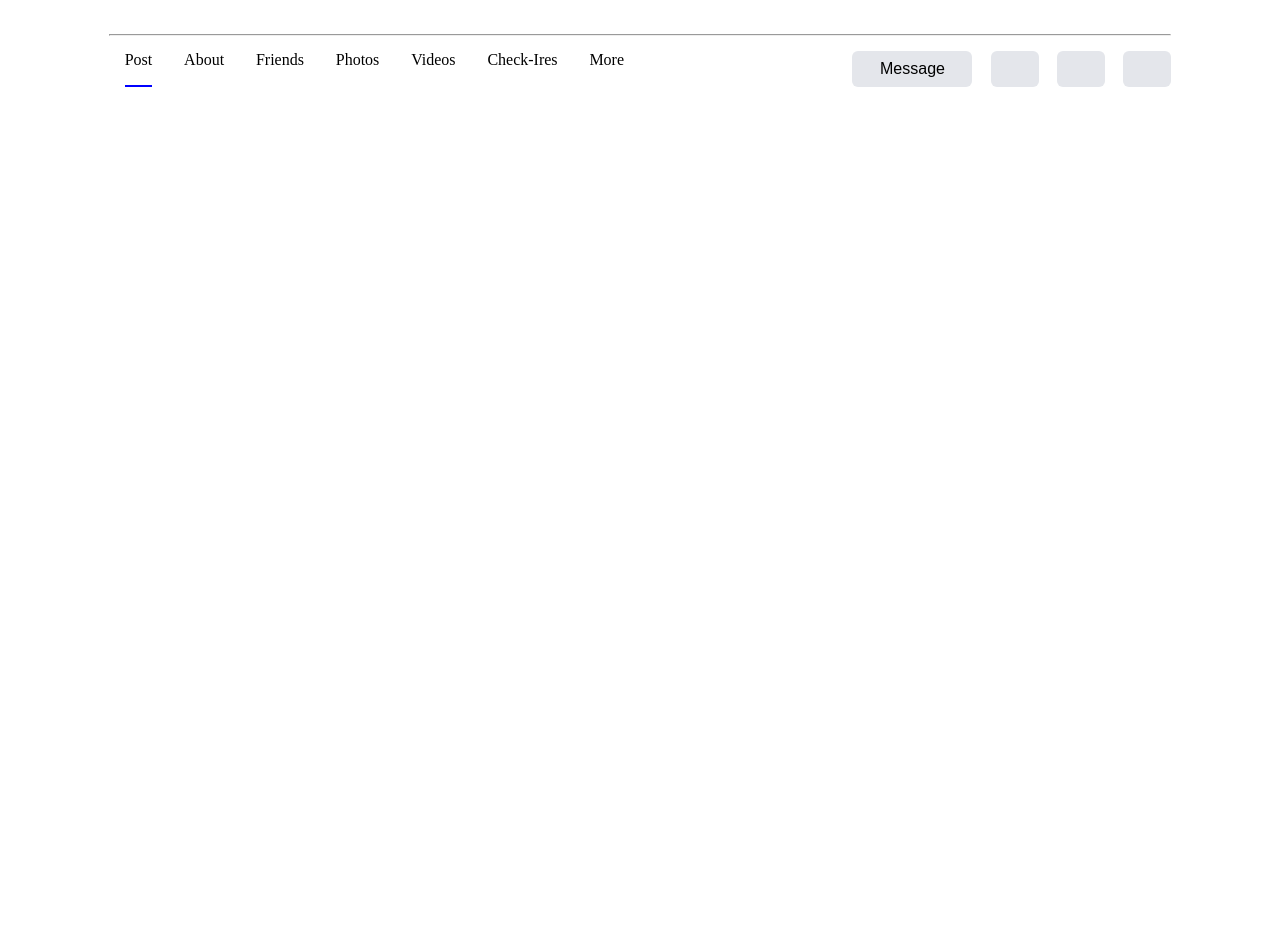
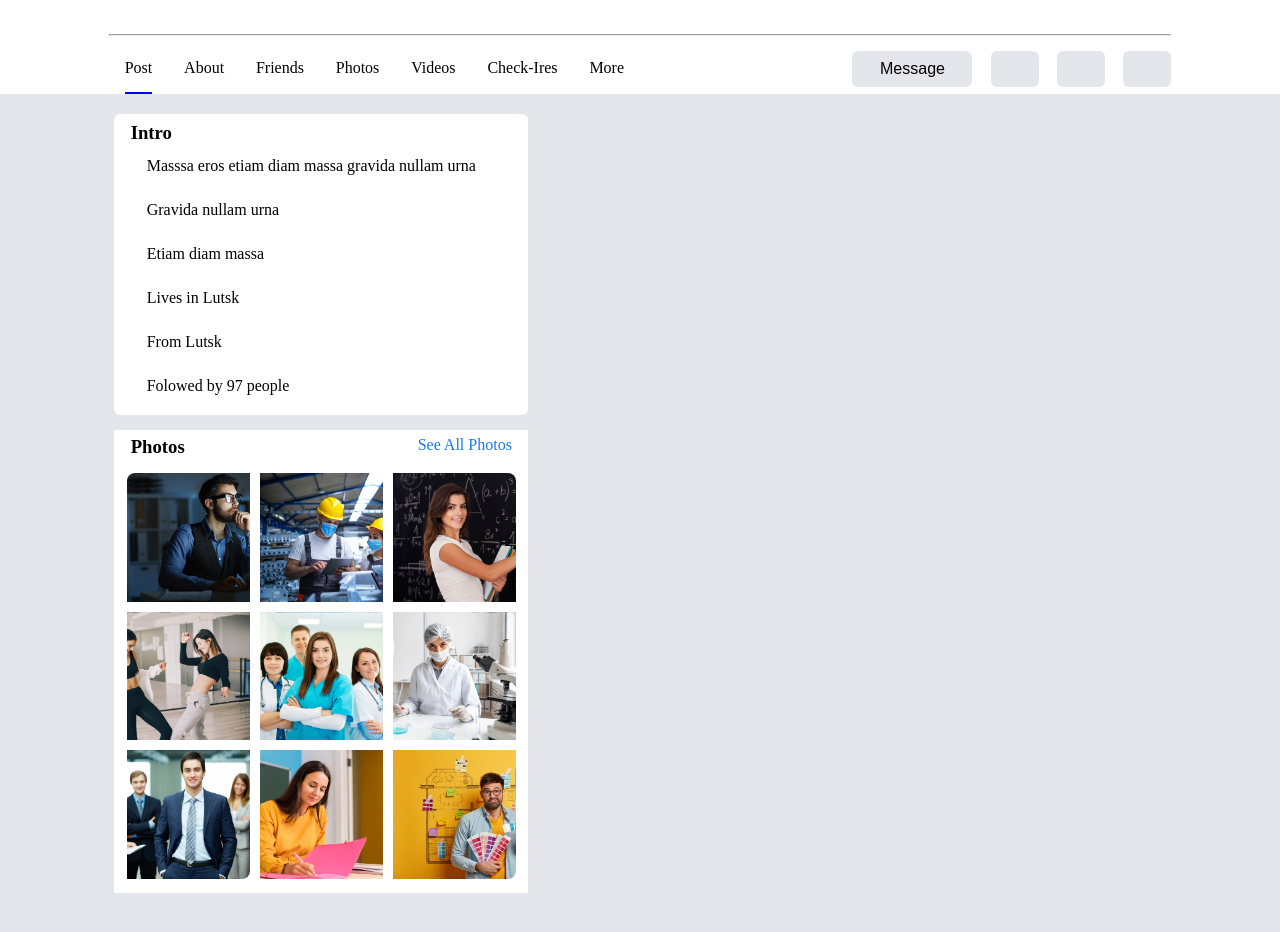
Before and after one commit to ValisherBotirov/Magic-chats, a plain HTML site: page index.html in a window 1280 px wide. Shown: the part 500-1432 px from the top of the page. Before the commit the page ends 800 px from the top, so only its background shows below. Drawn offline with Linux system fonts and the light colour scheme.

Commit message:
Main sectionining katta flexdagi chap menuni tuagatdim

```diff
--- a/index.html
+++ b/index.html
@@ -75,5 +75,44 @@
         </div>
       </div>
     </div>
+    <main>
+      <div class="contaner">
+        <div class="bigFlex">
+          <div class="leftFlex">
+            <div class="box-intro">
+              <div class="contaner-intro">
+                <h3>Intro</h3>
+                <p class="intro-text">
+                  Masssa eros etiam diam massa gravida nullam urna
+                </p>
+                <p class="intro-text">Gravida nullam urna</p>
+                <p class="intro-text">Etiam diam massa</p>
+                <p class="intro-text">Lives in Lutsk</p>
+                <p class="intro-text">From Lutsk</p>
+                <p class="intro-text">Folowed by 97 people</p>
+              </div>
+            </div>
+            <div class="boxPhotos">
+              <div class="contaner-photos">
+                <h3>Photos</h3>
+                <p>See All Photos</p>
+              </div>
+              <div class="boxPhotos-grid">
+                <div class="img-gallery-1"></div>
+                <div class="img-gallery-2"></div>
+                <div class="img-gallery-3"></div>
+                <div class="img-gallery-4"></div>
+                <div class="img-gallery-5"></div>
+                <div class="img-gallery-6"></div>
+                <div class="img-gallery-7"></div>
+                <div class="img-gallery-8"></div>
+                <div class="img-gallery-9"></div>
+              </div>
+            </div>
+          </div>
+          <div class="rightFlex"></div>
+        </div>
+      </div>
+    </main>
   </body>
 </html>
--- a/style.css
+++ b/style.css
@@ -103,6 +103,7 @@ header {
   width: 50%;
   display: flex;
   justify-content: space-around;
+  margin-top: 0.8rem;
 }
 
 .box-menu-1 {
@@ -147,3 +148,124 @@ header {
   border: none;
   border-radius: 0.6rem;
 }
+
+main {
+  background-color: #e4e6eb;
+  height: 90rem;
+}
+
+.bigFlex {
+  display: flex;
+  justify-content: space-around;
+}
+
+.leftFlex {
+  width: 39%;
+  display: flex;
+  flex-wrap: wrap;
+  row-gap: 15px;
+  margin-top: 2rem;
+}
+
+.rightFlex {
+  width: 59%;
+  display: flex;
+}
+
+.box-intro {
+  width: 100%;
+  /* width: 42.4rem; */
+  height: 30.1rem;
+  border-radius: 0.6rem;
+  background-color: #fff;
+}
+
+.contaner-intro {
+  width: 92%;
+  margin: 0.8rem auto;
+}
+
+.intro-text {
+  padding: 1.3rem 1.6rem;
+}
+
+.boxPhotos {
+  width: 100%;
+  height: 46.3rem;
+  background-color: #fff;
+}
+
+.contaner-photos {
+  width: 92%;
+  margin: 0.2rem auto;
+  padding-top: 0.4rem;
+  display: flex;
+  justify-content: space-between;
+}
+.contaner-photos p {
+  color: #1877f3;
+}
+
+.boxPhotos-grid {
+  width: 94%;
+  height: 40.6rem;
+  margin: 1.5rem auto 0.5rem auto;
+  display: grid;
+  grid-template-columns: repeat(3, 1fr);
+  grid-template-rows: repeat(3, 1fr);
+  gap: 1rem;
+}
+
+.img-gallery-1 {
+  background-image: url("/images/course-2-1.jpg");
+  background-size: cover;
+  border-radius: 0.8rem 0 0 0;
+}
+
+.img-gallery-2 {
+  background-image: url("/images/course-2-2.jpg");
+  background-size: cover;
+}
+
+.img-gallery-3 {
+  background-image: url("/images/course-2-3.jpg");
+  background-size: cover;
+  border-radius: 0 0.8rem 0 0;
+}
+
+.img-gallery-4 {
+  background-image: url("/images/course-2-9.jpg");
+  background-size: cover;
+  background-position: right;
+}
+
+.img-gallery-5 {
+  background-image: url("/images/course-2-4.jpg");
+  background-size: cover;
+  background-position: center;
+}
+
+.img-gallery-6 {
+  background-image: url("/images/course-2-5.jpg");
+  background-size: cover;
+  background-position: right;
+}
+
+.img-gallery-7 {
+  background-image: url("/images/course-2-6.jpg");
+  background-size: cover;
+  border-radius: 0 0 0.8rem 0;
+  background-position: center;
+}
+
+.img-gallery-8 {
+  background-image: url("/images/course-2-7.jpg");
+  background-size: cover;
+  background-position: right;
+}
+
+.img-gallery-9 {
+  background-image: url("/images/course-2-8.jpg");
+  background-size: cover;
+  border-radius: 0 0 0.8rem 0;
+}
```
